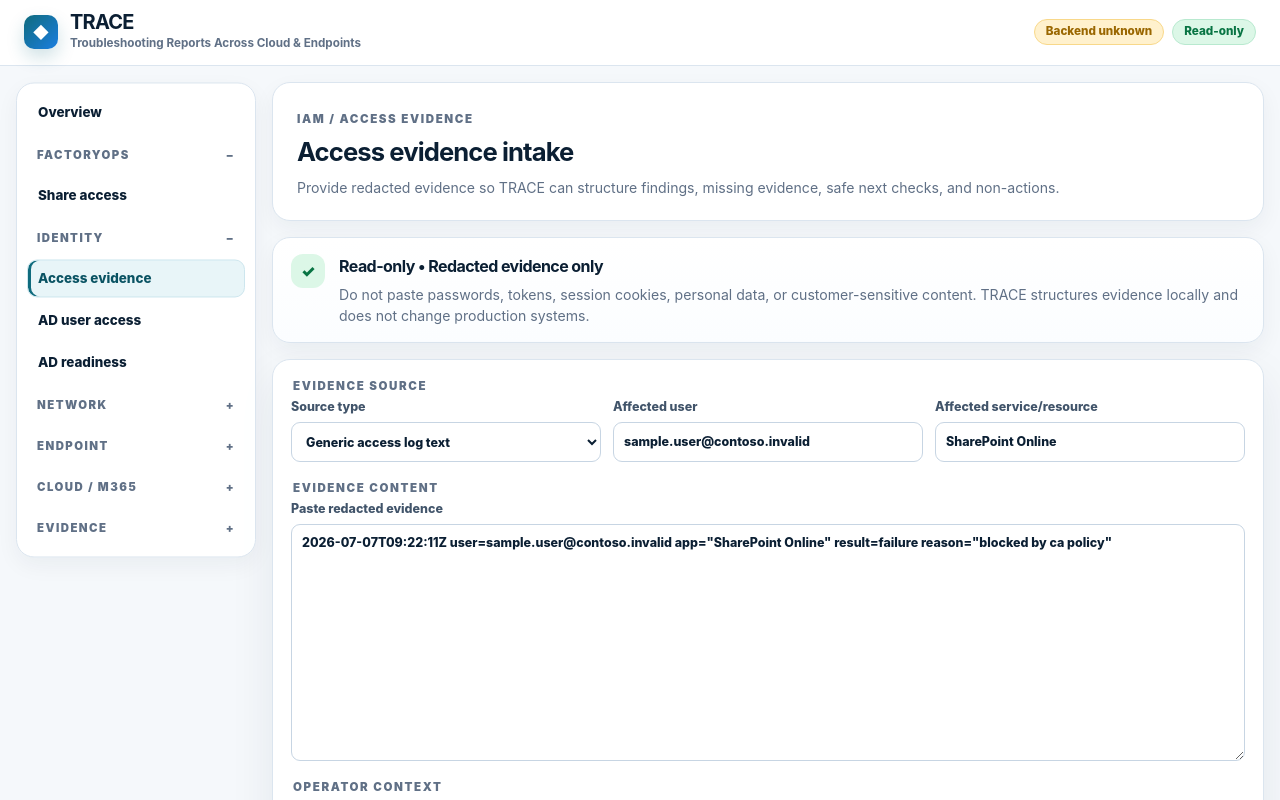
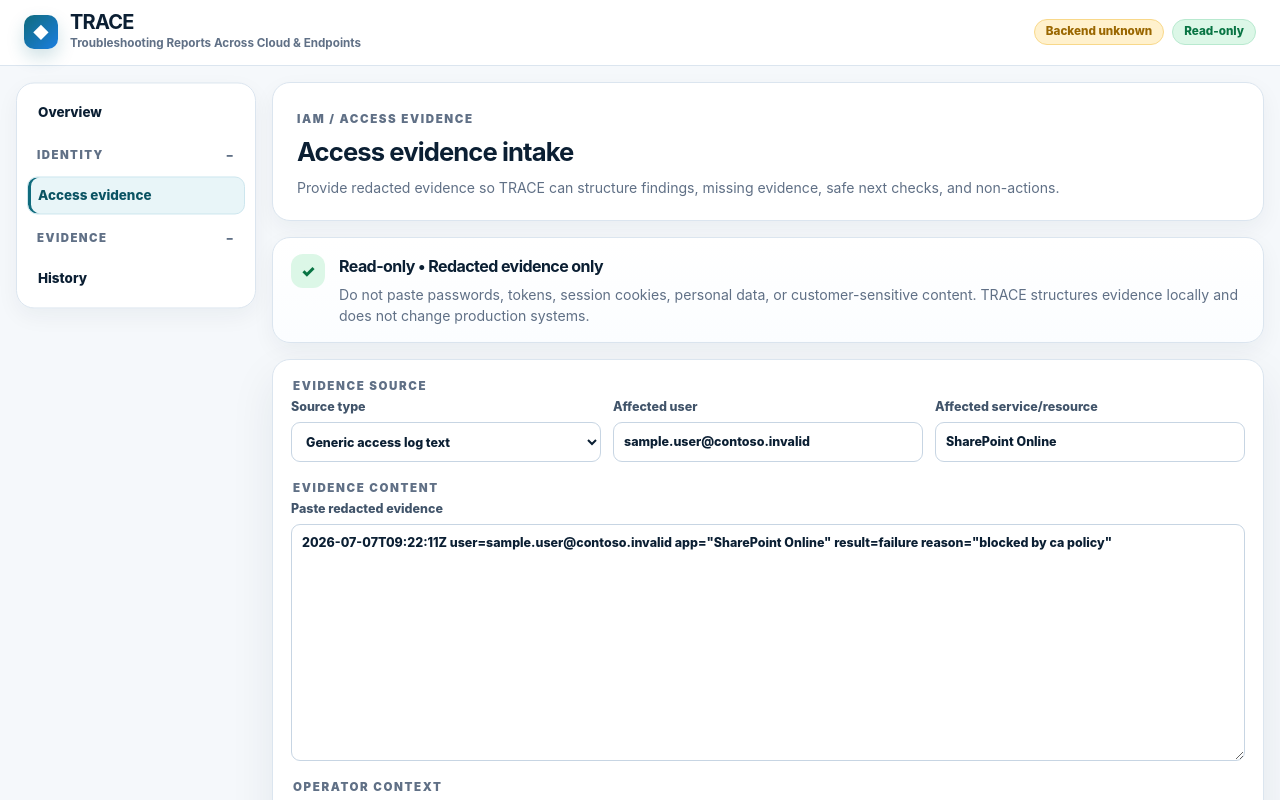
Before and after one commit to RafaelAlbaWebify/trace-ops, a React (Vite) app in the folder frontend/: page / in a window 1280 px wide. Shown: the top 800 px of the page. Built offline with nearby package versions, Linux system fonts and the light colour scheme; no server answers.

Commit message:
Limit visible TRACE modules to IAM scope

```diff
--- a/frontend/src/modules/registry.ts
+++ b/frontend/src/modules/registry.ts
@@ -1,4 +1,4 @@
-export type ModuleMaturity = "Validated lab diagnostic" | "Readiness check" | "Sample" | "Evidence";
+export type ModuleMaturity = "Evidence";
 
 export type ModuleDefinition = {
   id: string;
@@ -15,73 +15,24 @@ export type BackendHealth = {
 
 export const modules: ModuleDefinition[] = [
   {
-    id: "share-access",
-    group: "FactoryOps",
-    label: "Share access",
-    maturity: "Validated lab diagnostic",
-    description: "Diagnoses DNS, SMB reachability, AD user state, required group membership, and observed access denial."
-  },
-  {
     id: "access-evidence",
     group: "Identity",
     label: "Access evidence",
     maturity: "Evidence",
-    description: "Analyzes redacted access evidence from logs, Entra sign-in exports, or resource assignment notes."
-  },
-  {
-    id: "ad-user-access",
-    group: "Identity",
-    label: "AD user access",
-    maturity: "Sample",
-    description: "Fixture-mode AD user access scenario."
-  },
-  {
-    id: "ad-readiness",
-    group: "Identity",
-    label: "AD readiness",
-    maturity: "Readiness check",
-    description: "Shows whether the local machine context is ready for AD diagnostics."
-  },
-  {
-    id: "dns-lookup",
-    group: "Network",
-    label: "DNS lookup",
-    maturity: "Readiness check",
-    description: "Collects read-only DNS resolution evidence."
-  },
-  {
-    id: "local-readiness",
-    group: "Endpoint",
-    label: "Local readiness",
-    maturity: "Readiness check",
-    description: "Summarizes local operator-machine readiness."
-  },
-  {
-    id: "cloud-readiness",
-    group: "Cloud / M365",
-    label: "Cloud readiness",
-    maturity: "Readiness check",
-    description: "Shows whether the local context is ready for Microsoft Graph diagnostics."
-  },
-  {
-    id: "m365-sample",
-    group: "Cloud / M365",
-    label: "M365 sample",
-    maturity: "Sample",
-    description: "Synthetic access-path analyzer sample."
+    description: "Analyzes redacted IAM access evidence from logs, Entra sign-in exports, guided forms, and resource assignment notes."
   },
   {
     id: "history",
     group: "Evidence",
     label: "History",
     maturity: "Evidence",
-    description: "Shows previous diagnostic runs and report links."
+    description: "Shows previous IAM evidence runs and report links."
   }
 ];
 
-export const moduleGroups = ["FactoryOps", "Identity", "Network", "Endpoint", "Cloud / M365", "Evidence"].map((group) => ({
+export const moduleGroups = ["Identity", "Evidence"].map((group) => ({
   name: group,
-  defaultOpen: group === "FactoryOps" || group === "Identity",
+  defaultOpen: true,
   modules: modules.filter((module) => module.group === group)
 }));
 
```
